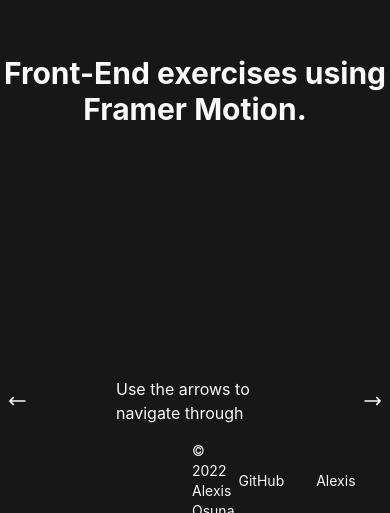
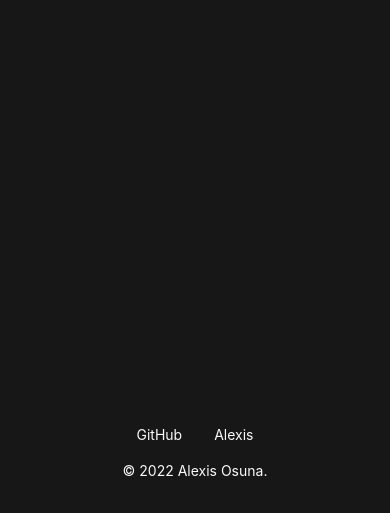
Before and after one commit to alexis-osuna/practice, a Next.js app: page / in a window 390 px wide. Shown: the part 331-844 px from the top of the page. Built offline with nearby package versions, Linux system fonts and the light colour scheme.

Commit message:
Mobile disabled

```diff
--- a/components/Container.tsx
+++ b/components/Container.tsx
@@ -1,4 +1,6 @@
 import React from "react";
+import { motion } from "framer-motion";
+import animations from "../lib/animations";
 
 interface Props {
   children: React.ReactNode;
@@ -6,9 +8,14 @@ interface Props {
 
 const Container: React.FC<Props> = ({ children }) => {
   return (
-    <div className="flex flex-col items-center justify-center w-full h-full overflow-auto">
+    <motion.div
+      initial="initial"
+      animate="animate"
+      variants={animations.fadeInUp}
+      className="flex flex-col items-center justify-center invisible w-full h-full overflow-auto lg:visible"
+    >
       {children}
-    </div>
+    </motion.div>
   );
 };
 
--- a/components/Footer.tsx
+++ b/components/Footer.tsx
@@ -8,10 +8,10 @@ const Footer: React.FC = () => {
       initial="initial"
       animate="animate"
       variants={animations.fadeIn}
-      className="absolute bottom-0 flex items-center justify-between w-full h-16 px-48"
+      className="absolute bottom-0 flex flex-col-reverse items-center justify-between w-full px-0 py-8 sm:px-48 sm:flex-row"
     >
       <p className="text-sm">© {new Date().getFullYear()} Alexis Osuna.</p>
-      <div className="space-x-8 text-sm underline-offset-4">
+      <div className="mb-4 space-x-8 text-sm underline-offset-4 sm:mb-0">
         <a
           className="hover:underline"
           href="https://www.github.com/alexis-osuna"
--- a/components/Heading.tsx
+++ /dev/null
@@ -1,22 +0,0 @@
-import React from "react";
-import { motion } from "framer-motion";
-import animations from "../lib/animations";
-
-interface Props {
-  message: string;
-}
-
-const Heading: React.FC<Props> = ({ message }) => {
-  return (
-    <motion.h1
-      initial="initial"
-      animate="animate"
-      variants={animations.fadeInUp}
-      className="max-w-sm text-3xl font-bold text-center"
-    >
-      {message}
-    </motion.h1>
-  );
-};
-
-export default Heading;
--- a/components/Nav.tsx
+++ b/components/Nav.tsx
@@ -8,7 +8,7 @@ const Nav: React.FC = () => {
   const [isActive, setIsActive] = useState(false);
 
   return (
-    <nav className="absolute flex justify-center w-full h-8 bottom-24">
+    <nav className="absolute justify-center hidden w-full h-8 bottom-24 lg:flex mix-blend-exclusion">
       <motion.div
         initial="initial"
         animate="animate"
--- a/pages/dynamic-cursor.tsx
+++ b/pages/dynamic-cursor.tsx
@@ -1,12 +1,13 @@
 import type { NextPage } from "next";
 
-import Heading from "../components/Heading";
 import Container from "../components/Container";
 
 const DynamicCursor: NextPage = () => {
   return (
     <Container>
-      <Heading message="Dynamic Cursor" />
+      <h1 className="max-w-sm text-3xl font-bold text-center">
+        Dynamic Cursor
+      </h1>
     </Container>
   );
 };
--- a/pages/index.tsx
+++ b/pages/index.tsx
@@ -1,12 +1,13 @@
 import type { NextPage } from "next";
 
-import Heading from "../components/Heading";
 import Container from "../components/Container";
 
 const Home: NextPage = () => {
   return (
     <Container>
-      <Heading message="Front-End exercises using Framer Motion." />
+      <h1 className="max-w-sm text-3xl font-bold text-center">
+        Front-End exercises using Framer Motion.
+      </h1>
     </Container>
   );
 };
--- a/pages/page-transitions.tsx
+++ b/pages/page-transitions.tsx
@@ -1,12 +1,13 @@
 import type { NextPage } from "next";
 
-import Heading from "../components/Heading";
 import Container from "../components/Container";
 
 const PageTransitions: NextPage = () => {
   return (
     <Container>
-      <Heading message="Page Transitions" />
+      <h1 className="max-w-sm text-3xl font-bold text-center">
+        Page Transitions
+      </h1>
     </Container>
   );
 };
```
